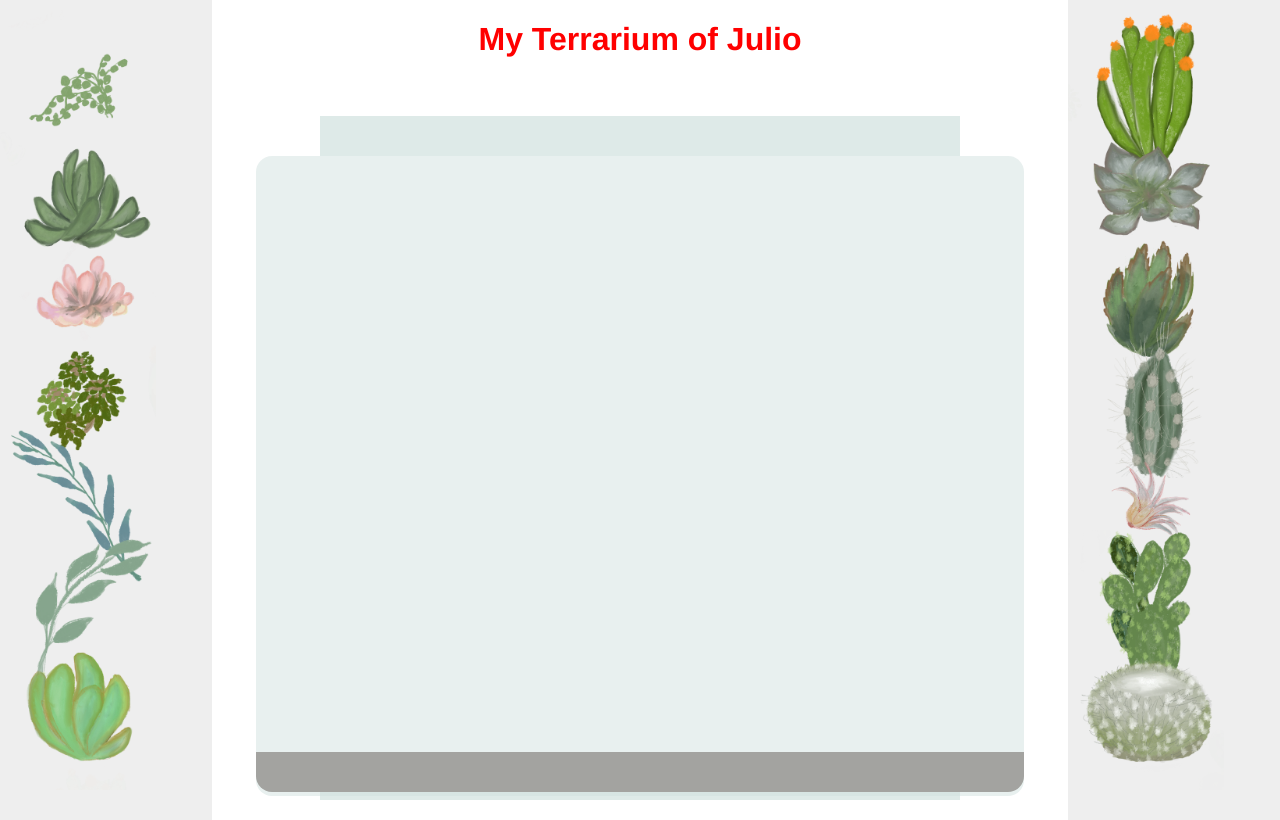
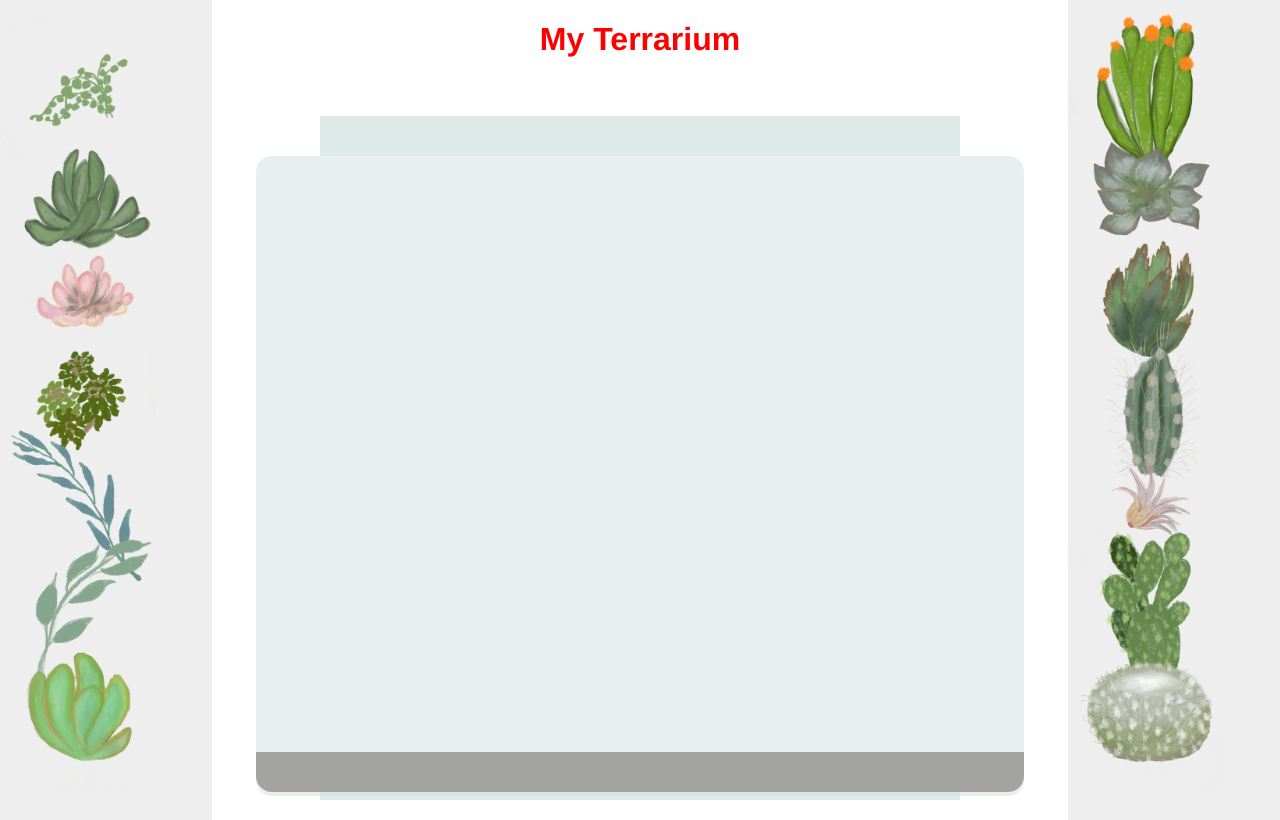
Before and after one commit to juliocza7/project1, a plain HTML site: page index.html in a window 1280 px wide. Drawn offline with Linux system fonts and the light colour scheme.

Commit message:
dos index

```diff
--- a/index.html
+++ b/index.html
@@ -12,7 +12,7 @@
     </head>
     <body>
         <div id="page">
-            <h1 style="color: red">My Terrarium of Julio</h1>
+            <h1 style="color: red">My Terrarium</h1>
 
             <div id="left-container" class="container">
                 <div class="plant-holder">
```
